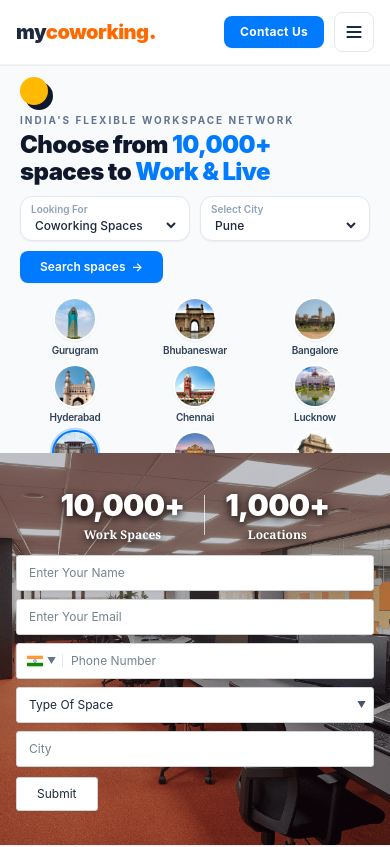
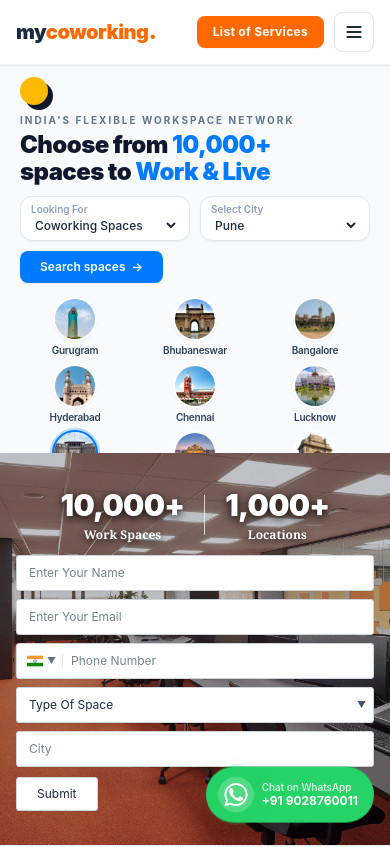
Before and after one commit to pratikbagul1507/my-co-working, a React (Vite) app: page / in a window 390 px wide. Shown: the top 847 px of the page. Built offline with nearby package versions, Linux system fonts and the light colour scheme.

Commit message:
Sep 30, 2026, 2:45 PM

```diff
--- a/src/App.jsx
+++ b/src/App.jsx
@@ -1,6 +1,7 @@
 import { Routes, Route } from 'react-router-dom';
 import Homepage from './home/Homepage';
 import Navbar from './navbar/Navbar';
+import WhatsAppButton from './components/WhatsAppButton';
 
 import AhmedabadPage from './pages/ahmedabad/Ahmedabad';
 import BangalorePage from './pages/bangalore/Bangalore';
@@ -55,6 +56,7 @@
         <Route path="/coworking/pune/:id" element={<PuneOfficeDetail />} />
         <Route path="*" element={<Homepage />} />
       </Routes>
+      <WhatsAppButton />
     </div>
   );
 };
--- /dev/null
+++ b/src/components/WhatsAppButton.jsx
@@ -0,0 +1,26 @@
+const WHATSAPP_NUMBER = '919028760011';
+const DISPLAY_NUMBER = '+91 9028760011';
+
+const WhatsAppButton = () => {
+  return (
+    <a
+      href={`https://wa.me/${WHATSAPP_NUMBER}?text=${encodeURIComponent('Hi, I would like to know more about your coworking spaces.')}`}
+      target="_blank"
+      rel="noopener noreferrer"
+      aria-label={`Chat on WhatsApp ${DISPLAY_NUMBER}`}
+      className="whatsapp-float fixed bottom-5 right-4 sm:right-6 z-[60] flex items-center gap-2 bg-[#25D366] hover:bg-[#1ebe5b] text-white rounded-full pl-3 pr-4 py-2.5 shadow-xl"
+    >
+      <span className="whatsapp-pulse relative flex items-center justify-center w-9 h-9 rounded-full bg-white/20">
+        <svg className="w-7 h-7" viewBox="0 0 24 24" fill="currentColor">
+          <path d="M17.47 14.38c-.3-.15-1.76-.87-2.03-.97-.27-.1-.47-.15-.67.15-.2.3-.77.97-.94 1.17-.17.2-.35.22-.65.07-.3-.15-1.26-.46-2.4-1.48-.89-.79-1.49-1.77-1.66-2.07-.17-.3-.02-.46.13-.61.13-.13.3-.35.45-.52.15-.17.2-.3.3-.5.1-.2.05-.37-.02-.52-.08-.15-.67-1.62-.92-2.22-.24-.58-.49-.5-.67-.51h-.57c-.2 0-.52.07-.79.37-.27.3-1.04 1.02-1.04 2.48 0 1.46 1.07 2.88 1.22 3.08.15.2 2.1 3.2 5.08 4.49.71.31 1.26.49 1.69.63.71.23 1.36.2 1.87.12.57-.08 1.76-.72 2.01-1.41.25-.7.25-1.29.17-1.41-.07-.12-.27-.2-.57-.35zM12.04 2C6.58 2 2.13 6.45 2.13 11.91c0 1.75.46 3.45 1.32 4.95L2.05 22l5.25-1.38a9.9 9.9 0 004.74 1.21c5.46 0 9.91-4.45 9.91-9.91C21.95 6.45 17.5 2 12.04 2zm0 18.15c-1.48 0-2.93-.4-4.2-1.15l-.3-.18-3.12.82.83-3.04-.2-.31a8.2 8.2 0 01-1.26-4.38c0-4.54 3.7-8.24 8.25-8.24 4.54 0 8.24 3.7 8.24 8.24 0 4.54-3.7 8.24-8.24 8.24z" />
+        </svg>
+      </span>
+      <span className="flex flex-col leading-tight">
+        <span className="text-[10px] font-medium opacity-90">Chat on WhatsApp</span>
+        <span className="text-xs sm:text-sm font-bold whitespace-nowrap">{DISPLAY_NUMBER}</span>
+      </span>
+    </a>
+  );
+};
+
+export default WhatsAppButton;
--- a/src/index.css
+++ b/src/index.css
@@ -1,4 +1,35 @@
 @import "tailwindcss";
+
+/* Floating WhatsApp button animations */
+.whatsapp-float {
+  animation: whatsapp-bounce 2.4s ease-in-out infinite;
+  transition: transform 0.2s ease;
+}
+.whatsapp-float:hover {
+  animation-play-state: paused;
+  transform: scale(1.06);
+}
+.whatsapp-pulse::before,
+.whatsapp-pulse::after {
+  content: "";
+  position: absolute;
+  inset: 0;
+  border-radius: 9999px;
+  background: rgba(37, 211, 102, 0.6);
+  animation: whatsapp-ripple 2s ease-out infinite;
+  z-index: -1;
+}
+.whatsapp-pulse::after {
+  animation-delay: 1s;
+}
+@keyframes whatsapp-bounce {
+  0%, 100% { transform: translateY(0); }
+  50% { transform: translateY(-6px); }
+}
+@keyframes whatsapp-ripple {
+  0% { transform: scale(1); opacity: 0.7; }
+  100% { transform: scale(2.2); opacity: 0; }
+}
 
 html, body {
   overflow-x: hidden;
--- a/src/navbar/Navbar.jsx
+++ b/src/navbar/Navbar.jsx
@@ -35,7 +35,6 @@
   const navItems = [
     { name: 'Coworking', links: ['#hot-desk', '#dedicated-desk', '#private-cabin'] },
     { name: 'Virtual Office', links: ['#gst-registration', '#business-address', '#mailing-address'] },
-    { name: 'Business Services', links: ['#company-registration', '#accounting', '#legal-compliance'] },
     { name: 'Business Plans', links: ['#enterprise', '#startup', '#freelancer'] }
   ];
 
@@ -58,7 +57,7 @@
 
         {/* 3. Desktop Contact Info Box: visible on large screens (lg+) */}
         <div className="hidden lg:flex items-center border border-slate-200 rounded-lg px-2.5 sm:px-3 py-1.5 space-x-2.5 sm:space-x-3 text-xs font-medium text-slate-700 shrink-0">
-          <a href="tel:+919028760011" className="flex items-center space-x-1.5 hover:text-blue-600 transition-colors border-r border-slate-200 pr-2.5 sm:pr-3">
+          <a href="tel:+919028760011" className="flex items-center space-x-1.5 hover:text-blue-600 transition-colors">
             <svg className="w-3.5 h-3.5 text-blue-600 shrink-0" fill="currentColor" viewBox="0 0 24 24">
               <path d="M6.62 10.79a15.15 15.15 0 006.59 6.59l2.2-2.2a1 1 0 011.11-.27 11.72 11.72 0 003.74.6 1 1 0 011 1v3.59a1 1 0 01-1 1A16 16 0 013 4a1 1 0 011-1h3.59a1 1 0 011 1 11.72 11.72 0 00.6 3.74 1 1 0 01-.27 1.1l-2.2 2.2z"/>
             </svg>
@@ -109,13 +108,14 @@
 
         {/* 2 & 4. Far Right: Blue "Contact Us" Button + Hamburger Menu Icon */}
         <div className="flex items-center gap-2.5 sm:gap-3 shrink-0">
-          {/* Blue "Contact Us" button - always visible */}
-          <button
-            type="button"
-            className="bg-[#007bff] hover:bg-blue-600 active:bg-blue-700 text-white font-bold text-xs sm:text-sm px-4 sm:px-5 py-2 sm:py-2.5 rounded-lg transition-colors shadow-xs tracking-wide cursor-pointer whitespace-nowrap"
+          {/* Orange "List of Services" button - always visible */}
+          <Link
+            to="/#services"
+            onClick={closeMenu}
+            className="bg-orange-500 hover:bg-orange-600 active:bg-orange-700 text-white font-bold text-xs sm:text-sm px-4 sm:px-5 py-2 sm:py-2.5 rounded-lg transition-colors shadow-xs tracking-wide cursor-pointer whitespace-nowrap"
           >
-            Contact Us
-          </button>
+            List of Services
+          </Link>
 
           {/* 4. Hamburger Icon: three bars icon, visible on small screens (< lg) */}
           <button
```
